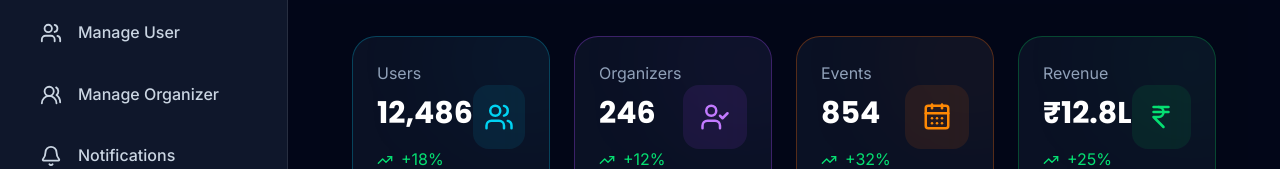
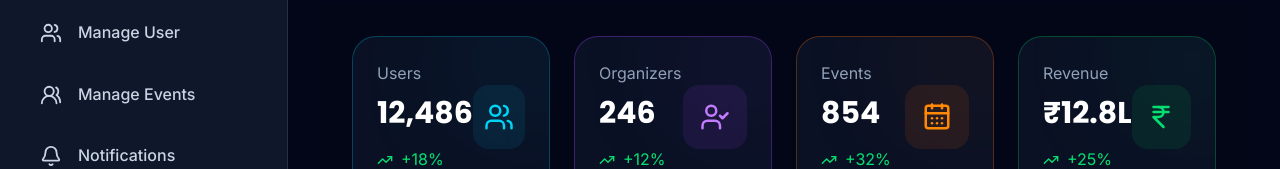
Before and after one commit to Sandra1998PC/FusionEvents, a React (Vite) app: page /admin/1/dashboard in a window 1280 px wide. Shown: the part 223-392 px from the top of the page. Built offline with nearby package versions, Linux system fonts and the light colour scheme.

Commit message:
chages name

```diff
--- a/src/App.jsx
+++ b/src/App.jsx
@@ -42,7 +42,7 @@ function App() {
         <Route path="/organizer/:id/profile" element={<OrganizerProfile />} />
         <Route path="/admin/:id/dashboard" element={<AdminDashboard />} />
         <Route path="/admin/:id/usermanagement" element={<AdminTables />} />
-        <Route path="/admin/:id/organizermanagement" element={<AdminOrganizer />} />
+        <Route path="/admin/:id/eventmanagement" element={<AdminOrganizer />} />
         <Route path="/admin/:id/notifications" element={<AdminNotifications />} />
          <Route path="/admin/:id/profile" element={<AdminProfile />} />
       </Routes>
--- a/src/components/admin/AdminSidebar.jsx
+++ b/src/components/admin/AdminSidebar.jsx
@@ -24,9 +24,9 @@ const menuItems = [
     path: "/admin/:id/usermanagement",
   },
   {
-    name: "Manage Organizer",
+    name: "Manage Events",
     icon: Users2,
-    path: "/admin/:id/organizermanagement",
+    path: "/admin/:id/eventmanagement",
   },
   {
     name: "Notifications",
```
